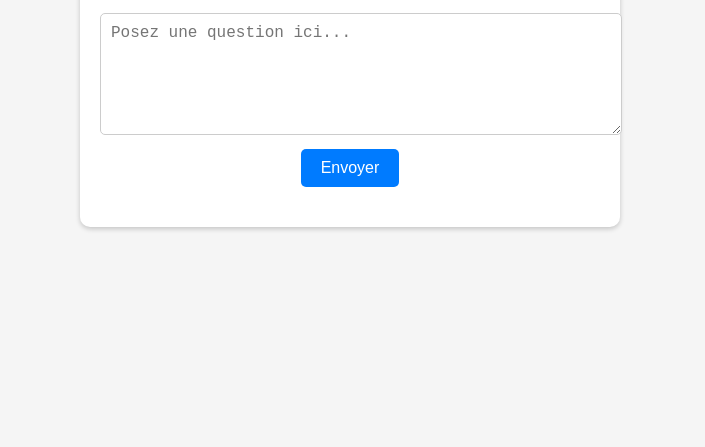
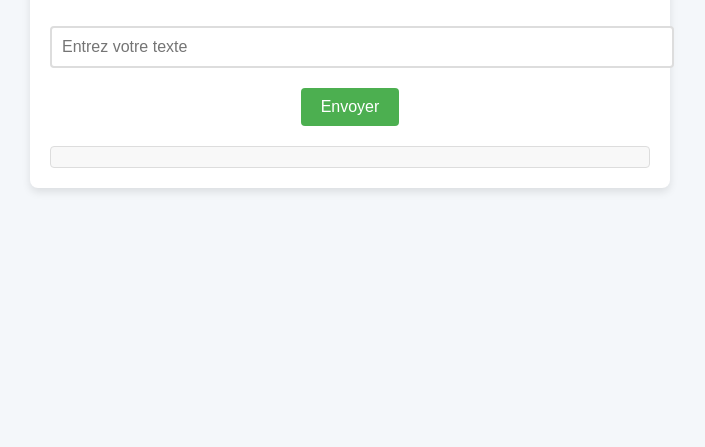
Before and after one commit to KyotakaMD45/Kyotaka, a plain HTML site: page index.html in a window 1280 px wide. Shown: the part 353-800 px from the top of the page, without its empty margins (290-995 px from the left). Drawn offline with Linux system fonts and the light colour scheme.

Commit message:
Update index.html

```diff
--- a/index.html
+++ b/index.html
@@ -4,15 +4,89 @@
   <meta charset="UTF-8">
   <meta name="viewport" content="width=device-width, initial-scale=1.0">
   <title>Bot Gemini</title>
-  <link rel="stylesheet" href="style.css">
+
+  <!-- Ajout d'un peu de CSS pour améliorer le design -->
+  <style>
+    body {
+      font-family: Arial, sans-serif;
+      background-color: #f4f7fa;
+      color: #333;
+      margin: 0;
+      padding: 0;
+      display: flex;
+      justify-content: center;
+      align-items: center;
+      height: 100vh;
+    }
+
+    .container {
+      background-color: #fff;
+      border-radius: 8px;
+      box-shadow: 0 4px 8px rgba(0, 0, 0, 0.1);
+      padding: 20px;
+      width: 80%;
+      max-width: 600px;
+      text-align: center;
+    }
+
+    h1 {
+      font-size: 2rem;
+      color: #3a3a3a;
+    }
+
+    #userInput {
+      width: 100%;
+      padding: 10px;
+      margin: 20px 0;
+      border: 2px solid #ddd;
+      border-radius: 4px;
+      font-size: 1rem;
+    }
+
+    #sendBtn {
+      background-color: #4CAF50;
+      color: white;
+      border: none;
+      padding: 10px 20px;
+      font-size: 1rem;
+      cursor: pointer;
+      border-radius: 4px;
+      transition: background-color 0.3s;
+    }
+
+    #sendBtn:disabled {
+      background-color: #ccc;
+      cursor: not-allowed;
+    }
+
+    #sendBtn:hover:not(:disabled) {
+      background-color: #45a049;
+    }
+
+    #response {
+      margin-top: 20px;
+      padding: 10px;
+      background-color: #f8f8f8;
+      border: 1px solid #ddd;
+      border-radius: 4px;
+      color: #333;
+    }
+
+    .loading {
+      font-style: italic;
+      color: #888;
+    }
+  </style>
 </head>
 <body>
   <div class="container">
-    <h1>Posez vos questions, et Gemini répondra instantanément !</h1>
-    <textarea id="userInput" placeholder="Posez une question ici..."></textarea>
+    <h1>Interagissez avec Gemini</h1>
+    <input type="text" id="userInput" placeholder="Entrez votre texte" class="input-text">
     <button id="sendBtn" onclick="sendRequest()">Envoyer</button>
-    <div id="response"></div>
+    <div id="response" class="response"></div>
   </div>
+
+  <!-- Lien vers le fichier JavaScript -->
   <script src="app.js"></script>
 </body>
 </html>
```
